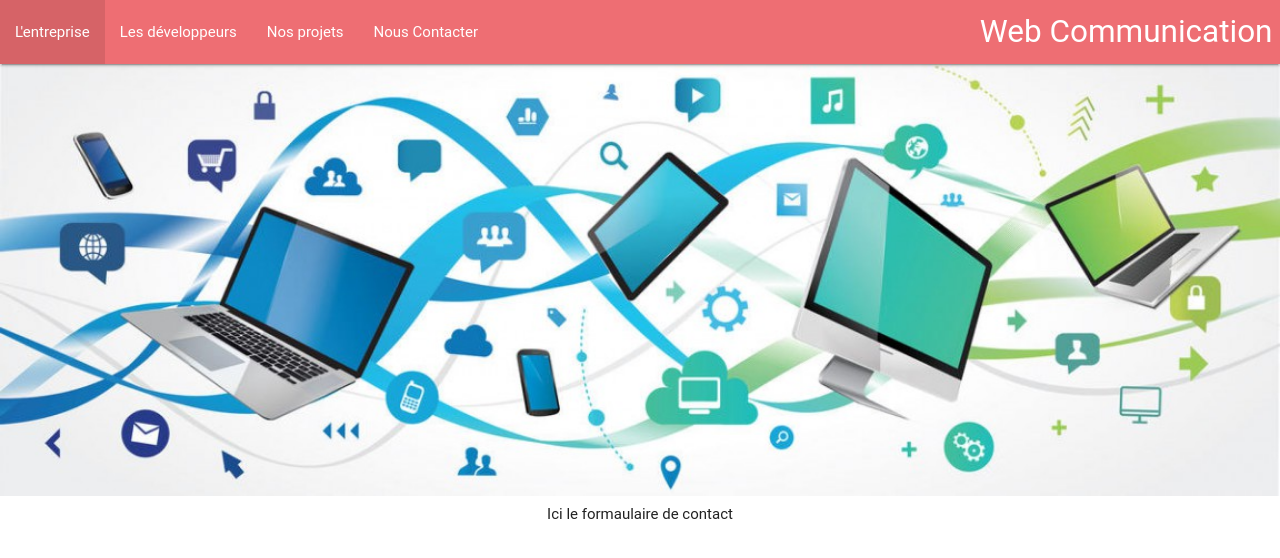
After one commit to JokerHAHAHA/freelance, a PHP site: template templates/contact.html.twig in a window 1280 px wide. The commit adds this page. Shown: the top 558 px of the page. Run offline with PHP 8.4, Linux system fonts and the light colour scheme; the template is opened without the code that fills it, so the values that code supplies are empty; some libraries are stand-ins or nearby versions; some web fonts are replaced.

Commit message:
twig, templates & navbar

```diff
--- /dev/null
+++ b/assets/css/global.css
@@ -0,0 +1,8 @@
+html {
+    margin: 0;
+    left: 0;
+    text-align: center;
+}
+.cover {
+    width: 100%;
+}
--- /dev/null
+++ b/assets/js/jquery.js
@@ -0,0 +1,3 @@
+$(document).ready(function(){
+    $('ul.tabs').tabs();
+});
--- /dev/null
+++ b/templates/base.html.twig
@@ -0,0 +1,48 @@
+<!DOCTYPE html>
+<html lang="fr">
+
+<head>
+    <meta charset="UTF-8">
+    <link rel="icon" href="../assets/img/logo.jpg" type="image/x-icon" />
+    <title>{% block title %} Rhône Alpes Web Com {% endblock %}</title>
+
+
+    {# CSS #}
+    {# Compiled and minified CSS #}
+    <link rel="stylesheet" href="https://cdnjs.cloudflare.com/ajax/libs/materialize/0.97.7/css/materialize.min.css">
+    {# my css #}
+    <link rel="stylesheet" href="../assets/css/global.css">
+
+    {# JQUERY #}
+    <script src="https://ajax.googleapis.com/ajax/libs/jquery/1.12.4/jquery.min.js"></script>
+
+    {# JAVASCRIPT #}
+    {# Compiled and minified JavaScript #}
+    <script src="https://cdnjs.cloudflare.com/ajax/libs/materialize/0.97.7/js/materialize.min.js"></script>
+
+</head>
+<body>
+    {% block body %}
+
+
+        <div class="navbar-fixed">
+            <nav>
+                <div class="nav-wrapper">
+                    <ul class="left hide-on-med-and-down">
+                        <li><a href="./compagny.php">L'entreprise</a></li>
+                        <li><a href="./developper.php">Les développeurs</a></li>
+                        <li><a href="./projects.php">Nos projets</a></li>
+                        <li><a href="./contact.php">Nous Contacter</a></li>
+                        <a href="./compagny.php" class="brand-logo right">Web Communication</a>
+                    </ul>
+                </div>
+            </nav>
+        </div>
+
+        <img class="cover" src="../assets/img/cover.jpg" alt="cover image">
+
+        {% block content %} {% endblock %}
+
+        {% endblock %}
+    </body>
+    </html>
--- /dev/null
+++ b/templates/contact.html.twig
@@ -0,0 +1,9 @@
+{% extends 'base.html.twig' %}
+
+{% block content %}
+
+    <div id="contact" class="col s12">
+        Ici le formaulaire de contact
+    </div>
+
+{% endblock %}
```
Also changed, not shown: controllers/compagny.php (added, +10 -0 lines), controllers/contact.php (added, +10 -0 lines), controllers/developper.php (added, +10 -0 lines), controllers/projects.php (added, +10 -0 lines), index.php (+2 -11 lines), templates/compagny.html.twig (added, +9 -0 lines), templates/developper.html.twig (added, +8 -0 lines), templates/projects.html.twig (added, +9 -0 lines).
